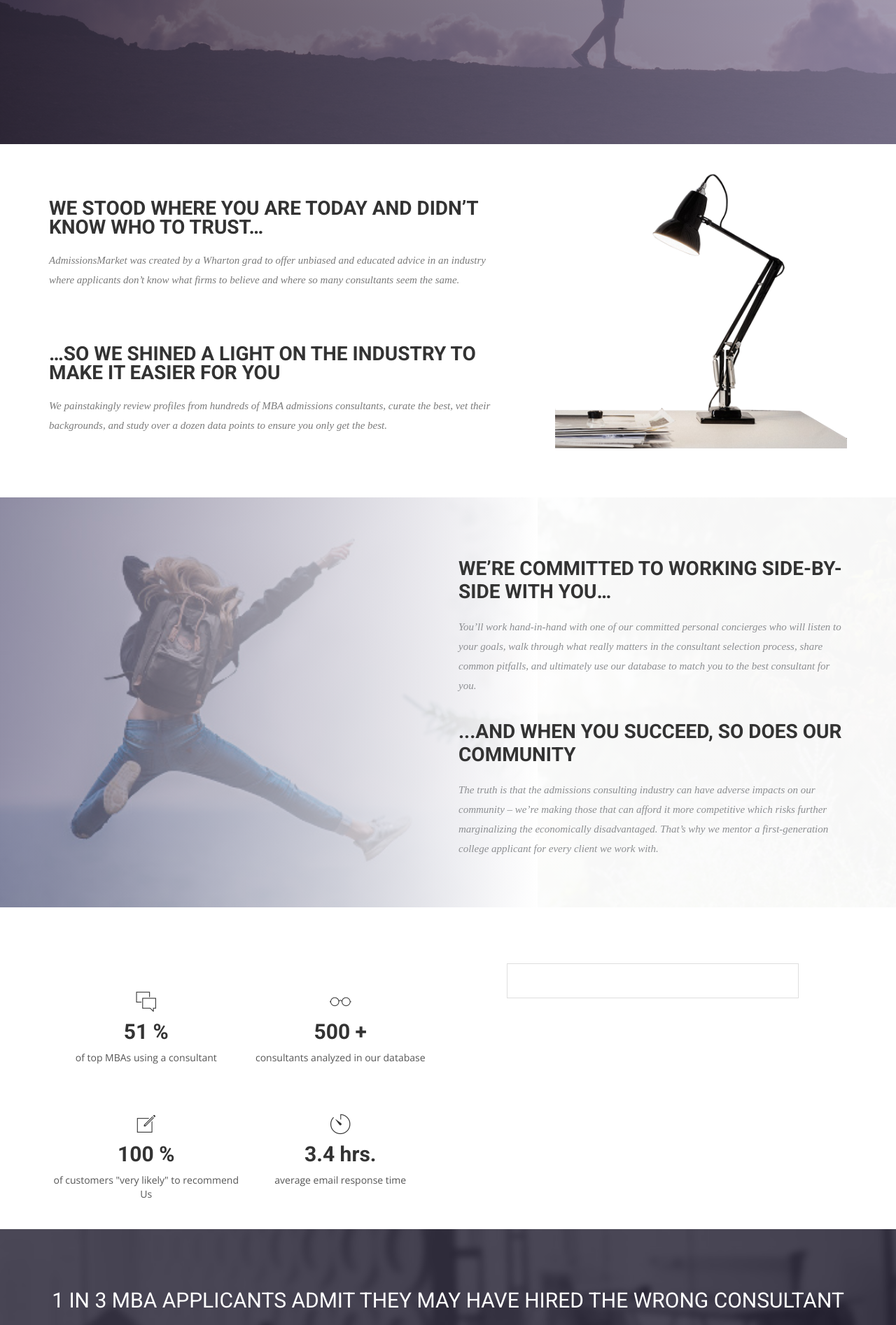
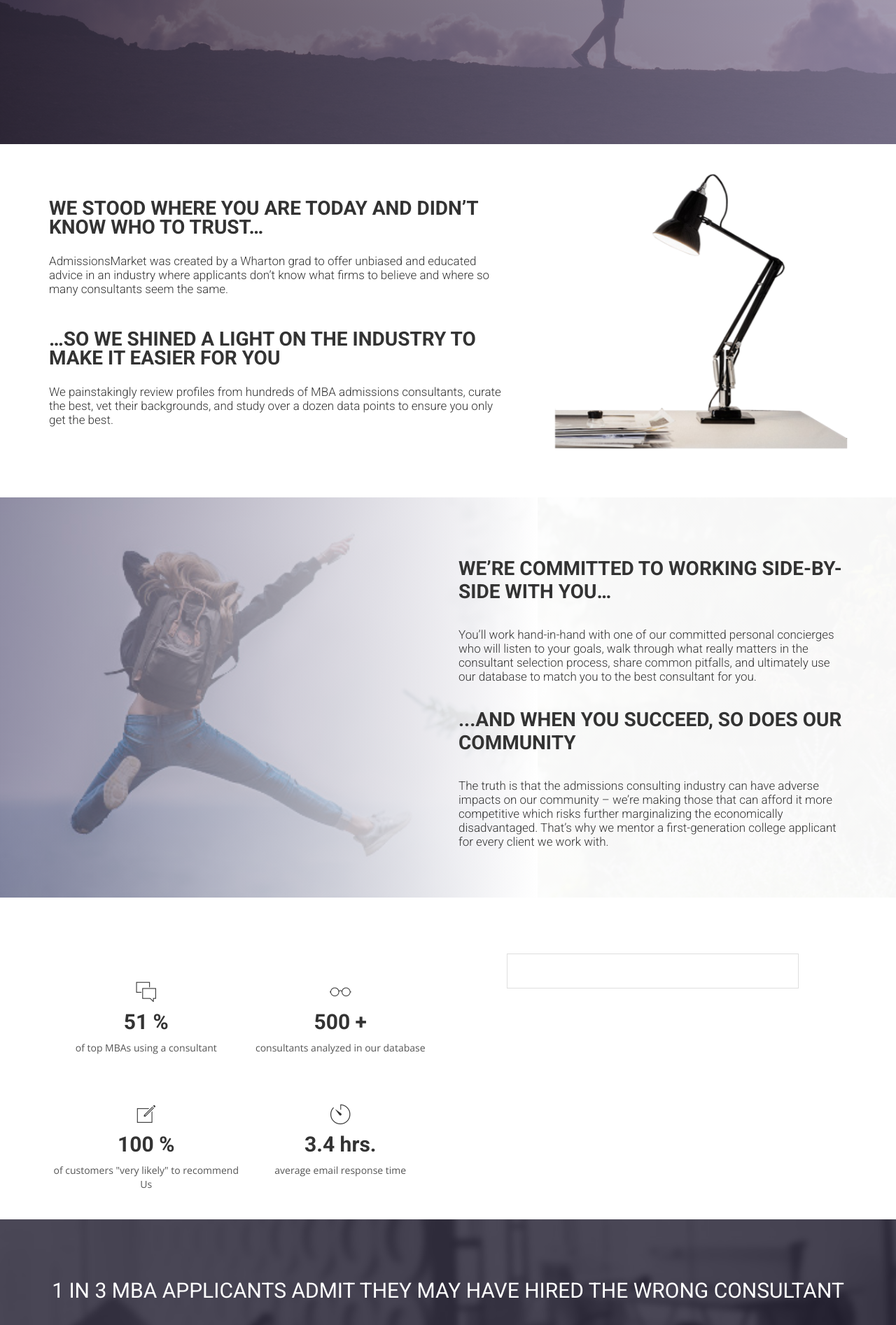
Before and after one commit to dsardi/Eric-Natelson.github.io, a Jekyll site: the page built from index.html, in a window 1280 px wide. Shown: the part 526-2420 px from the top of the page at 70% size. Built offline with Jekyll 4.4.1, drawn with Linux system fonts in a browser that asks for light colours; nearby versions of some CDN libraries; some web fonts are replaced; comment, search, counter and statistics services are not loaded.

Commit message:
Changed font on home page info

```diff
--- a/css/owl.carousel.css
+++ b/css/owl.carousel.css
@@ -30,11 +30,11 @@
 	width: 100%;
 }
 .owl-carousel .owl-wrapper-outer.autoHeight{
-	-webkit-transition: height 1s ease-in-out;
-	-moz-transition: height 1s ease-in-out;
-	-ms-transition: height 1s ease-in-out;
-	-o-transition: height 1s ease-in-out;
-	transition: height 1s ease-in-out;
+	-webkit-transition: height 500ms ease-in-out;
+	-moz-transition: height 500ms ease-in-out;
+	-ms-transition: height 500ms ease-in-out;
+	-o-transition: height 500ms ease-in-out;
+	transition: height 500ms ease-in-out;
 }
 
 .owl-carousel .owl-item{
--- a/index.html
+++ b/index.html
@@ -49,9 +49,9 @@ permalink: /
         <div class="block">
           <div class="section-title">
             <h2>We stood where you are today and didn’t know who to trust…</h2>
-              <p>AdmissionsMarket was created by a Wharton grad to offer unbiased and educated advice in an industry where applicants don’t know what firms to believe and where so many consultants seem the same.</p>
+              <h6 style="font-size:17px;">AdmissionsMarket was created by a Wharton grad to offer unbiased and educated advice in an industry where applicants don’t know what firms to believe and where so many consultants seem the same.</h6>
             <h2>…so we shined a light on the industry to make it easier for you</h2>
-              <p>We painstakingly review profiles from hundreds of MBA admissions consultants, curate the best, vet their backgrounds, and study over a dozen data points to ensure you only get the best.</p>
+              <h6 style="font-size:17px;">We painstakingly review profiles from hundreds of MBA admissions consultants, curate the best, vet their backgrounds, and study over a dozen data points to ensure you only get the best.</h6>
           </div>
         </div>
       </div><!-- .col-md-7 close -->
@@ -71,9 +71,9 @@ permalink: /
     <div class="col-md-6 col-md-offset-6 col-sm-12 col-xs-12">
       <div class="section-title">
       <h2>We’re committed to working side-by-side with you… </h2>
-        <p>You’ll work hand-in-hand with one of our committed personal concierges who will listen to your goals, walk through what really matters in the consultant selection process, share common pitfalls, and ultimately use our database to match you to the best consultant for you.</p>
+        <h6 style="font-size:17px;">You’ll work hand-in-hand with one of our committed personal concierges who will listen to your goals, walk through what really matters in the consultant selection process, share common pitfalls, and ultimately use our database to match you to the best consultant for you.</h6>
       <h2>...and when you succeed, so does our community </h2>
-        <p>The truth is that the admissions consulting industry can have adverse impacts on our community – we’re making those that can afford it more competitive which risks further marginalizing the economically disadvantaged. That’s why we mentor a first-generation college applicant for every client we work with.  </p>
+        <h6 style="font-size:17px;">The truth is that the admissions consulting industry can have adverse impacts on our community – we’re making those that can afford it more competitive which risks further marginalizing the economically disadvantaged. That’s why we mentor a first-generation college applicant for every client we work with.</h6>
     </div>
   </div>
   </div>
```
